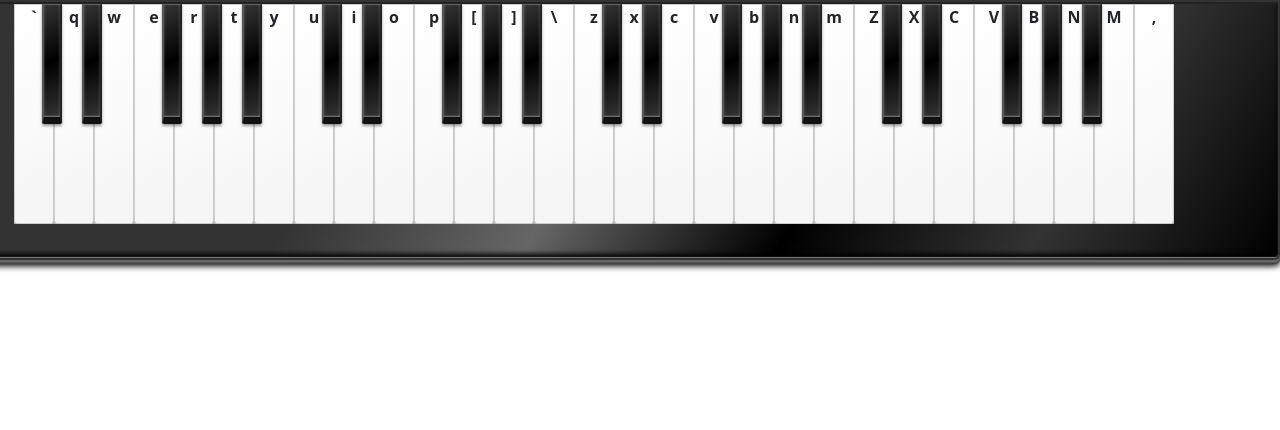
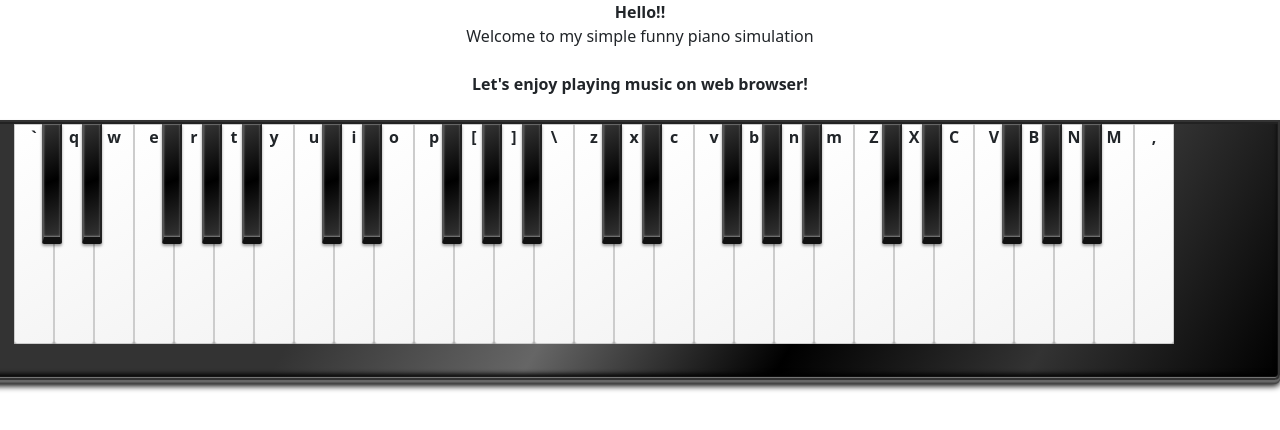
Before and after one commit to trandinhlam/MyPianoApp, a Next.js app: page /piano in a window 1280 px wide. Shown: the top 430 px of the page. Built offline with nearby package versions, Linux system fonts and the light colour scheme; no server answers.

Commit message:
add readme

```diff
--- a/src/components/Keyboard/index.tsx
+++ b/src/components/Keyboard/index.tsx
@@ -43,7 +43,7 @@ export default function Keyboard(props: {}) {
     const [soundPlayer, setSoundPlayer] = useState<any>();
 
     useEffect(() => {
-        setSoundPlayer(SoundUtils());//Dependency injection, can be replace easyly with other Sound player instance
+        setSoundPlayer(SoundUtils());//Dependency injection, can be replace easily with other sound player instance
     }, [])
 
     const keyPress = (keyId: number) => {
--- a/src/pages/piano/index.tsx
+++ b/src/pages/piano/index.tsx
@@ -6,8 +6,15 @@ export default function Piano() {
     return (
         <div className={styles["piano"]}>
             {/* <PlayControl /> */}
+            <strong>Hello!!</strong>
+            <br />
+            <>Welcome to my simple funny piano simulation</>
+            <br />
+            <br />
+            <strong>Let's enjoy playing music on web browser!</strong>
+            <br />
+            <br />
             <Keyboard />
         </div>
     )
-
 }
```
Also changed, not shown: 1 other file (tests, documents, lock files or other folders).
